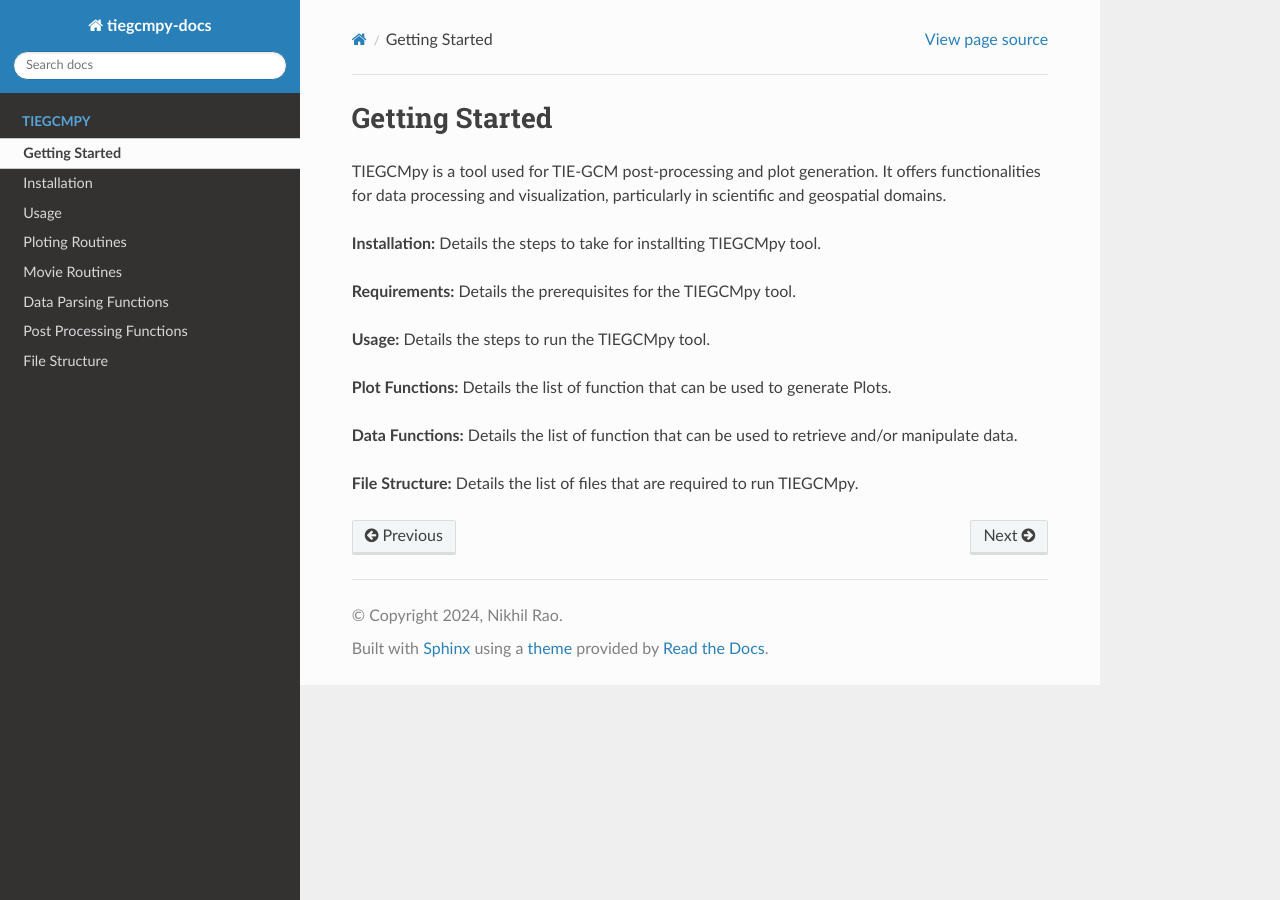
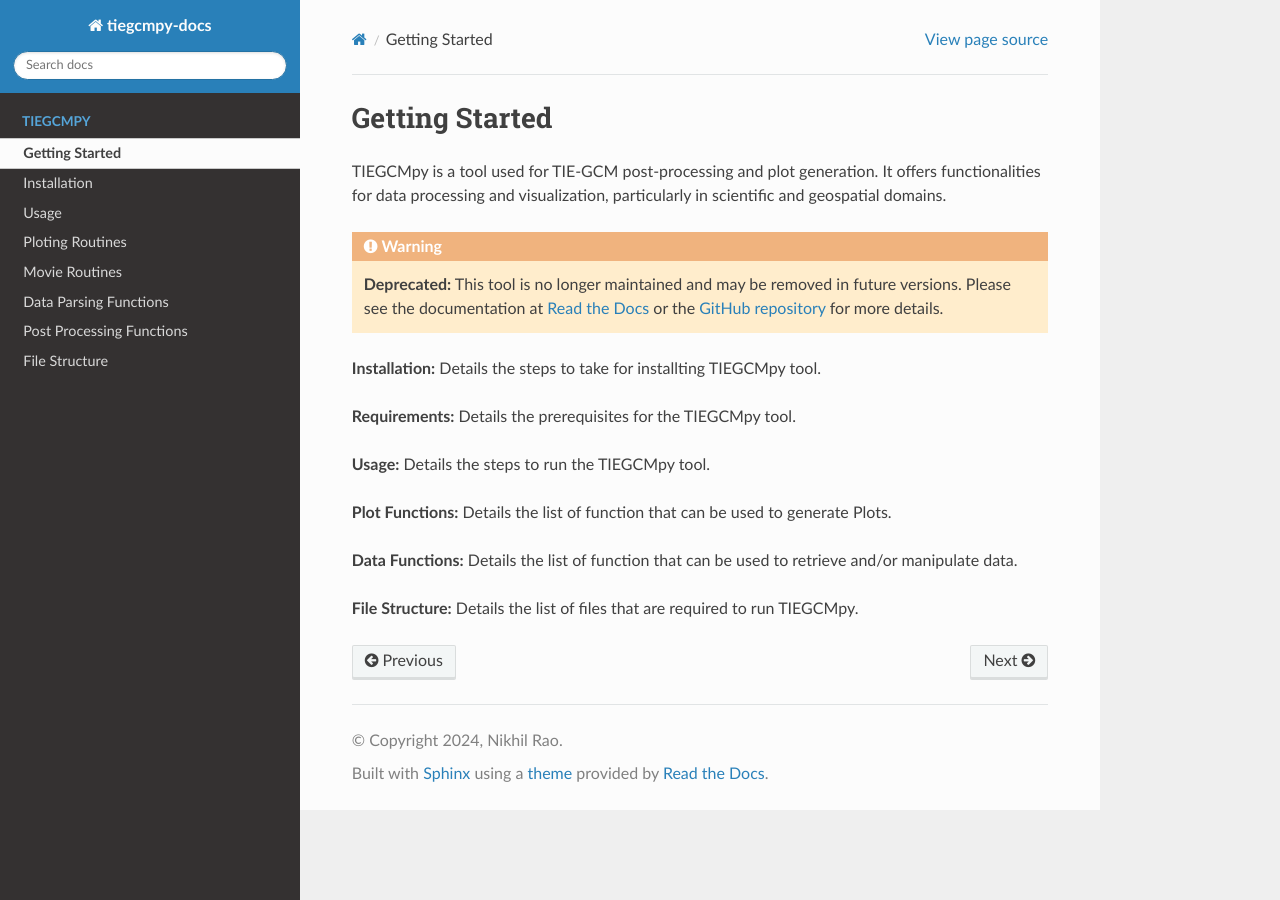
Before and after one commit to NCAR/gcmprocpy, a Sphinx documentation site: the page built from docs/source/tiegcmpy/index.rst, in a window 1280 px wide. Built offline with Sphinx 7.4.7 and the Read the Docs theme 3.1.0, drawn with Linux system fonts in a browser that asks for light colours; pages that are not in the unit, such as notebooks, are missing from menus.

Commit message:
Deprecation notice

```diff
--- a/docs/source/tiegcmpy/index.rst
+++ b/docs/source/tiegcmpy/index.rst
@@ -2,6 +2,12 @@
 ========================================================
 
 TIEGCMpy is a tool used for TIE-GCM post-processing and plot generation. It offers functionalities for data processing and visualization, particularly in scientific and geospatial domains.
+
+.. warning::
+
+   **Deprecated:** This tool is no longer maintained and may be removed in future versions. Please see the documentation at
+   `Read the Docs <https://gcmprocpy.readthedocs.io/en/latest/>`_ or the `GitHub repository <https://github.com/NCAR/gcmprocpy>`_ for more details.
+
 
 **Installation:** Details the steps to take for installting TIEGCMpy tool.
 
```
Also changed, not shown: README.md (+7 -3 lines).
